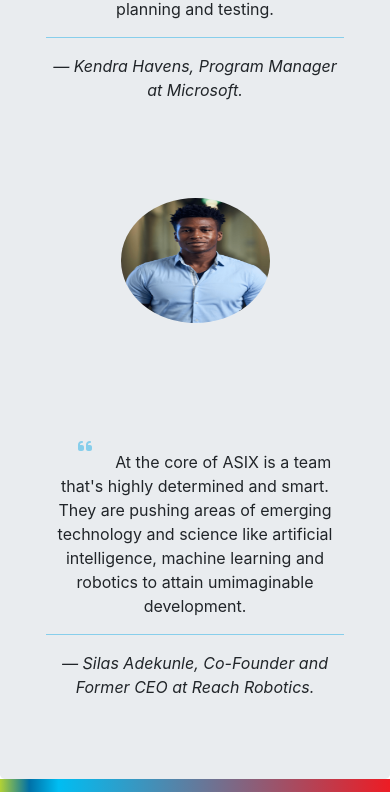
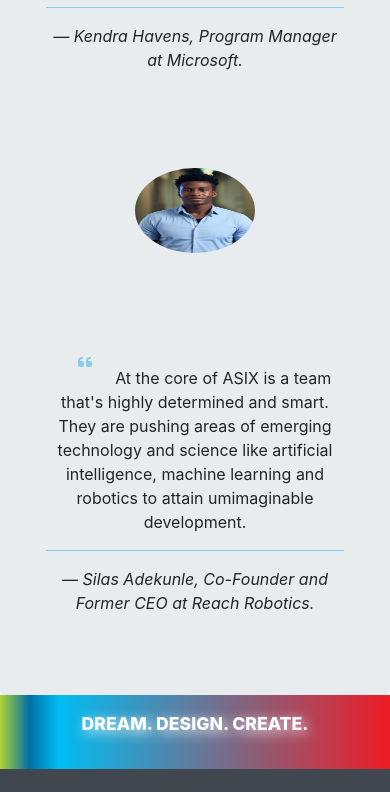
Before and after one commit to FrancisNweke/Asix, a plain HTML site: page home.html in a window 390 px wide. Shown: the part 4231-5023 px from the top of the page. Drawn offline with Linux system fonts and the light colour scheme; a web font is replaced by a local one.

Commit message:
update: mobile portrait queries added

```diff
--- a/home.html
+++ b/home.html
@@ -255,7 +255,7 @@
 
                 <div class="col-md-6 clients">
                     <div class="row">
-                        <div class="image2 col-xs-12 col-sm-12 col-md-4">
+                        <div class="image2 col-xs-12 col-sm-12 col-md-4 pb-0">
                             <img src="./img/26-year-old-nigerian-becomes-the-highest-paid-robotics-engineer-in-the-world.png">
                         </div>
                         <div class="col-xs-12 col-sm-12 col-md-8">
--- a/main.css
+++ b/main.css
@@ -459,6 +459,28 @@ hr.socket {
     }
 }
 
+@media (max-width: 767px) {
+    body {
+        overflow-x: auto;
+        font-family: 'Fondamento', cursive;
+        color: #505962;
+    }
+
+    .clients img {
+        width: 40%;
+        height: 60%;
+        border-radius: 50%;
+        margin-bottom: 0;
+    }
+
+    .clients .image2 img {
+        width: 40%;
+        height: 50%;
+        border-radius: 50%;
+        margin-bottom: 0;
+    }
+}
+
 /*============ BOOTSTRAP BREAK POINTS:
 
 Extra small (xs) devices (portrait phones, less than 576px)
```
Also changed, not shown: index.html (+9 -5 lines).
